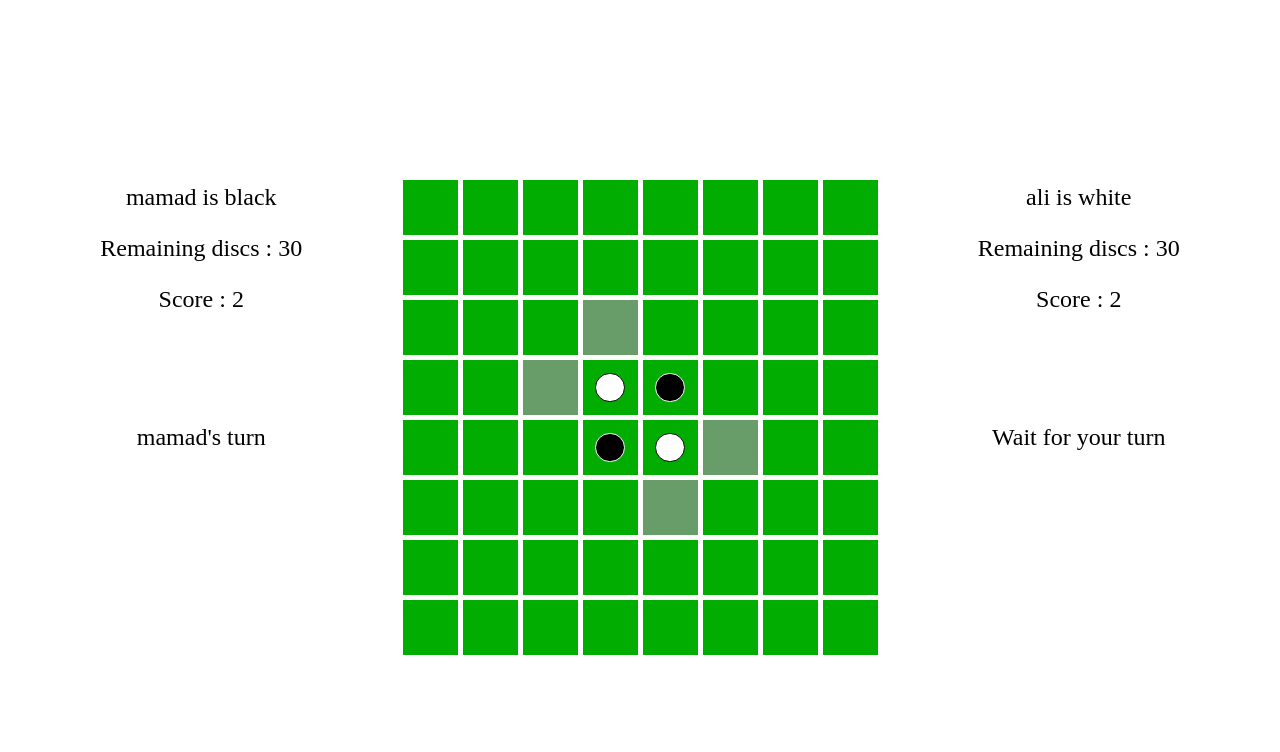
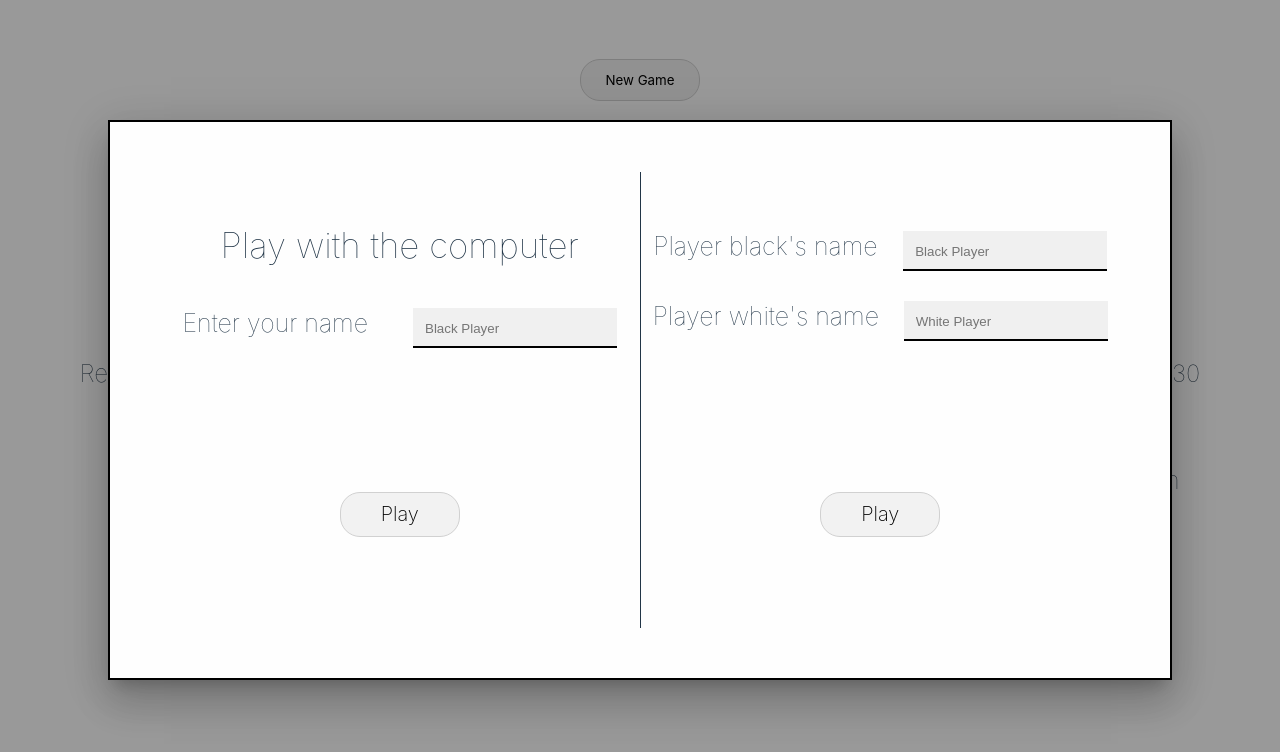
Before and after one commit to ah-youmk/othello-react, a React (Vite) app: page / in a window 1280 px wide. Shown: the top 752 px of the page. Built offline with nearby package versions, Linux system fonts and the light colour scheme.

Commit message:
Fixed some bugs, styled the app and added the start component

```diff
--- a/src/components/Board.jsx
+++ b/src/components/Board.jsx
@@ -1,23 +1,22 @@
 import Position from './Position';
 import PlayerInfo from './PlayerInfo';
 import styles from './Board.module.css';
-import positionStyles from './Position.module.css';
 import { Player, playerBlack, playerWhite } from '../js/playerStatus';
 import { useState, useEffect } from 'react';
-import { contains, playerLegalMoves } from '../js/logic';
+import { playerLegalMoves } from '../js/logic';
 import updateState, { saveSession } from '../js/updateState';
+import StartPopup from './StartPopup';
 
 const columns = [1, 2, 3, 4, 5, 6, 7, 8];
 const rows = [1, 2, 3, 4, 5, 6, 7, 8];
-
-let isAi = false;
 
 export default function Board() {
   const [hasEnded, setHasEnded] = useState(false);
   const [blackPlayer, setBlackPlayer] = useState(playerBlack);
   const [whitePlayer, setWhitePlayer] = useState(playerWhite);
   const [pLegalMoves, setPLegalMoves] = useState([]);
-  let divStyle;
+  const [togglePopup, setTogglePopup] = useState(true);
+  const [isAi, setIsAi] = useState(false);
   let draw = false;
 
   if (blackPlayer.disc <= 0 && blackPlayer.turn) {
@@ -46,19 +45,20 @@ export default function Board() {
   useEffect(() => {
     if (blackPlayer.disc === 0 && whitePlayer.disc === 0) {
       setHasEnded(true);
-      divStyle = positionStyles.position;
+      setPLegalMoves([]);
       if (blackPlayer.score > whitePlayer.score) blackPlayer.hasWon = true;
       else if (blackPlayer.score < whitePlayer.score) whitePlayer.hasWon = true;
       else draw = true;
-      saveSession(whitePlayer, blackPlayer);
+      saveSession(whitePlayer, blackPlayer, isAi);
       return;
     }
     if (blackPlayer.score === 0 || whitePlayer.score === 0) {
       setHasEnded(true);
+      setPLegalMoves([]);
       if (blackPlayer.score > whitePlayer.score) blackPlayer.hasWon = true;
       else if (blackPlayer.score < whitePlayer.score) whitePlayer.hasWon = true;
       else draw = true;
-      saveSession(whitePlayer, blackPlayer);
+      saveSession(whitePlayer, blackPlayer, isAi);
       return;
     }
 
@@ -66,20 +66,22 @@ export default function Board() {
       const tempLegalMoves = playerLegalMoves(whitePlayer, blackPlayer);
       if (blackPlayer.disc <= 0 && tempLegalMoves.length === 0) {
         setHasEnded(true);
+        setPLegalMoves([]);
         if (blackPlayer.score > whitePlayer.score) blackPlayer.hasWon = true;
         else if (blackPlayer.score < whitePlayer.score)
           whitePlayer.hasWon = true;
         else draw = true;
-        saveSession(whitePlayer, blackPlayer);
+        saveSession(whitePlayer, blackPlayer, isAi);
         return;
       }
       if (pLegalMoves.length <= 0 && tempLegalMoves.length === 0) {
         setHasEnded(true);
+        setPLegalMoves([]);
         if (blackPlayer.score > whitePlayer.score) blackPlayer.hasWon = true;
         else if (blackPlayer.score < whitePlayer.score)
           whitePlayer.hasWon = true;
         else draw = true;
-        saveSession(whitePlayer, blackPlayer);
+        saveSession(whitePlayer, blackPlayer, isAi);
         return;
       }
       setPLegalMoves(() => playerLegalMoves(blackPlayer, whitePlayer));
@@ -87,25 +89,32 @@ export default function Board() {
       const tempLegalMoves = playerLegalMoves(blackPlayer, whitePlayer);
       if (whitePlayer.disc <= 0 && tempLegalMoves.length === 0) {
         setHasEnded(true);
+        setPLegalMoves([]);
         if (blackPlayer.score > whitePlayer.score) blackPlayer.hasWon = true;
         else if (blackPlayer.score < whitePlayer.score)
           whitePlayer.hasWon = true;
         else draw = true;
-        saveSession(whitePlayer, blackPlayer);
+        saveSession(whitePlayer, blackPlayer, isAi);
         return;
       }
       if (pLegalMoves.length <= 0 && tempLegalMoves.length === 0) {
         setHasEnded(true);
+        setPLegalMoves([]);
         if (blackPlayer.score > whitePlayer.score) blackPlayer.hasWon = true;
         else if (blackPlayer.score < whitePlayer.score)
           whitePlayer.hasWon = true;
         else draw = true;
-        saveSession(whitePlayer, blackPlayer);
+        saveSession(whitePlayer, blackPlayer, isAi);
         return;
       }
       setPLegalMoves(() => playerLegalMoves(whitePlayer, blackPlayer));
     }
-    if (sessionStorage.getItem('playerwPositions')) {
+    if (
+      sessionStorage.getItem('playerwPositions') ||
+      JSON.parse(sessionStorage.getItem('togglePopup'))
+    ) {
+      setIsAi(JSON.parse(sessionStorage.getItem('isAi')));
+      setTogglePopup(!JSON.parse(sessionStorage.getItem('togglePopup')));
       const newWhite = new Player(
         sessionStorage.getItem('playerwName'),
         JSON.parse(sessionStorage.getItem('playerwPositions')),
@@ -116,7 +125,10 @@ export default function Board() {
       newWhite.setHasWon(JSON.parse(sessionStorage.getItem('playerwHasWon')));
       setWhitePlayer(newWhite);
     }
-    if (sessionStorage.getItem('playerbPositions')) {
+    if (
+      sessionStorage.getItem('playerbPositions') ||
+      JSON.parse(sessionStorage.getItem('togglePopup'))
+    ) {
       const newBlack = new Player(
         sessionStorage.getItem('playerbName'),
         JSON.parse(sessionStorage.getItem('playerbPositions')),
@@ -142,21 +154,28 @@ export default function Board() {
   return (
     <>
       <div className={styles.container}>
-        <PlayerInfo player={blackPlayer} hasEnded={hasEnded} draw={draw} />
+        <PlayerInfo
+          player={blackPlayer}
+          hasEnded={hasEnded}
+          draw={draw}
+          playerDiv={styles.playerBlackStats}
+        />
 
         <div className={styles.boardContainer}>
+          <div className={styles.newGame}>
+            <button
+              onClick={() => {
+                setTogglePopup(true);
+              }}
+            >
+              New Game
+            </button>
+          </div>
+          <div className={styles.boardLayout}>
             <div className={styles.board}>
               {rows.map((row, indexR) =>
                 columns.map((column, indexC) => {
                   const uniqueID = `${indexR}` + `${indexC}`;
-                if (
-                  contains(pLegalMoves, { col: column, row: row }) &&
-                  !hasEnded
-                ) {
-                  divStyle = positionStyles.previewPosition;
-                } else {
-                  divStyle = positionStyles.position;
-                }
                   return (
                     <Position
                       key={uniqueID}
@@ -175,17 +194,32 @@ export default function Board() {
                           setWhitePlayer
                         )
                       }
-                    divStyle={divStyle}
+                      pLegalMoves={pLegalMoves}
                       hasEnded={hasEnded}
+                      playerblackTurn={blackPlayer.turn}
                     />
                   );
                 })
               )}
             </div>
           </div>
+        </div>
 
-        <PlayerInfo player={whitePlayer} hasEnded={hasEnded} draw={draw} />
+        <PlayerInfo
+          player={whitePlayer}
+          hasEnded={hasEnded}
+          draw={draw}
+          playerDiv={styles.playerWhiteStats}
+        />
       </div>
+      {togglePopup ? (
+        <StartPopup
+          setTogglePopup={setTogglePopup}
+          setBlackPlayer={setBlackPlayer}
+          setWhitePlayer={setWhitePlayer}
+          setIsAi={setIsAi}
+        />
+      ) : null}
     </>
   );
 }
--- a/src/components/Board.module.css
+++ b/src/components/Board.module.css
@@ -1,5 +1,12 @@
 body {
   margin: 0;
+  color: #213547;
+  font-family: 'Inter var experimental', 'Inter var', 'Inter', ui-sans-serif,
+    system-ui, -apple-system, BlinkMacSystemFont, 'Segoe UI', Roboto,
+    'Helvetica Neue', Helvetica, Arial, 'Noto Sans', sans-serif,
+    'Apple Color Emoji', 'Segoe UI Emoji', 'Segoe UI Symbol', 'Noto Color Emoji';
+  font-size: 16px;
+  font-weight: 100;
 }
 
 .container {
@@ -10,51 +17,96 @@ body {
 
 .boardContainer {
   display: flex;
+  flex-direction: column;
+  justify-content: space-evenly;
+  flex: 2;
 }
 
 .board {
   display: grid;
-  height: 440px;
+  height: 475px;
+  width: 475px;
+  padding: 8px;
+  margin: auto;
+  border-radius: 8px;
   grid-template-columns: repeat(8, 55px);
   grid-template-rows: repeat(8, 55px);
-  margin: auto;
   gap: 5px;
+  flex: 4;
+  background-color: #242424;
+}
+
+.boardLayout {
+  flex: 4;
+}
+
+.newGame {
+  display: flex;
+  justify-content: center;
+  align-items: center;
+  flex: 1;
+}
+
+.newGame button {
+  width: 120px;
+  height: 42px;
+  border: 1px solid #d1d1d1;
+  background-color: #f2f2f2;
+  border-radius: 20px;
+  transition: background-color 0.25s ease-in-out;
+  font-family: 'Inter var experimental', 'Inter var', 'Inter', ui-sans-serif,
+    system-ui, -apple-system, BlinkMacSystemFont, 'Segoe UI', Roboto,
+    'Helvetica Neue', Helvetica, Arial, 'Noto Sans', sans-serif,
+    'Apple Color Emoji', 'Segoe UI Emoji', 'Segoe UI Symbol', 'Noto Color Emoji';
+}
+
+.newGame button:hover {
+  cursor: pointer;
+  background-color: #e5e5e5;
+  transition: background-color 0.25s ease-in-out;
 }
 
 .playerBlackStats {
   display: flex;
   flex: 1;
+  align-items: center;
+  justify-content: flex-end;
 }
 
 .playerWhiteStats {
   display: flex;
   flex: 1;
+  align-items: center;
+  justify-content: flex-start;
 }
 
 .playerStats {
   width: 80%;
-  height: 60vh;
-  margin: auto;
   display: flex;
   flex-direction: column;
 }
 
 .playerName {
+  display: flex;
+  flex-direction: column;
+  justify-content: space-evenly;
   width: 100%;
   height: 30vh;
   text-align: center;
 }
 
-.playerName p {
+.playerName div {
   font-size: 1.5rem;
 }
 
 .playerTurn {
+  display: flex;
   width: 100%;
   height: 30vh;
+  justify-content: center;
   text-align: center;
 }
 
-.playerTurn p {
+.playerTurn div {
   font-size: 1.5rem;
 }
--- a/src/components/Piece.jsx
+++ b/src/components/Piece.jsx
@@ -1,12 +1,16 @@
 import styles from './Piece.module.css';
 
-export default function Piece({ color }) {
+export default function Piece({ color, prev }) {
   return (
     <>
-      {color === 'white' ? (
+      {color === 'white' && !prev ? (
         <div className={styles.whitePiece}></div>
+      ) : color === 'black' && !prev ? (
+        <div className={styles.blackPiece}></div>
+      ) : color === 'white' && prev ? (
+        <div className={styles.whitePrev}></div>
       ) : (
-        <div className={styles.blackPiece}></div>
+        <div className={styles.blackPrev}></div>
       )}
     </>
   );
--- a/src/components/Piece.module.css
+++ b/src/components/Piece.module.css
@@ -13,3 +13,21 @@
   border-radius: 50%;
   border: 0.1rem solid #fff;
 }
+
+.whitePrev {
+  width: 50%;
+  height: 50%;
+  background-color: #fff;
+  border-radius: 50%;
+  border: 0.1rem solid #000;
+  opacity: 0.5;
+}
+
+.blackPrev {
+  width: 50%;
+  height: 50%;
+  background-color: #000;
+  border-radius: 50%;
+  border: 0.1rem solid #fff;
+  opacity: 0.5;
+}
--- a/src/components/PlayerInfo.jsx
+++ b/src/components/PlayerInfo.jsx
@@ -1,32 +1,30 @@
 import styles from './Board.module.css';
 
-export default function PlayerInfo({ player, hasEnded, draw }) {
-  const playerWon = <p>{player.name} has won</p>;
-  const playerLost = <p>{player.name} has lost</p>;
+export default function PlayerInfo({ player, hasEnded, draw, playerDiv }) {
+  const playerWon = <div>{player.name} has won</div>;
+  const playerLost = <div>{player.name} has lost</div>;
   return (
     <>
-      <div className={styles.playerBlackStats}>
+      <div className={playerDiv}>
         <div className={styles.playerStats}>
           <div className={styles.playerName}>
-            <p>
+            <div>
               {player.name} is {player.type}
-            </p>
-            <p>Remaining discs : {player.disc}</p>
-            <p>Score : {player.score}</p>
-            {hasEnded && player.hasWon ? (
-              playerWon
-            ) : hasEnded && !player.hasWon ? (
-              playerLost
-            ) : hasEnded && draw ? (
-              <p>draw</p>
+            </div>
+            <div> Remaining discs : {player.disc}</div>
+            <div>Score : {player.score}</div>
+            {player.turn && !hasEnded ? (
+              <div>{player.name}'s turn</div>
+            ) : !player.turn && !hasEnded ? (
+              <div>Wait for your turn</div>
             ) : null}
-          </div>
-          <div className={styles.playerTurn}>
-            {player.turn && !hasEnded ? (
-              <p>{player.name}'s turn</p>
-            ) : !player.turn && !hasEnded ? (
-              <p>Wait for your turn</p>
-            ) : null}
+            {hasEnded && player.hasWon
+              ? playerWon
+              : hasEnded && !player.hasWon
+              ? playerLost
+              : hasEnded && draw
+              ? draw
+              : null}
           </div>
         </div>
       </div>
--- a/src/components/Position.jsx
+++ b/src/components/Position.jsx
@@ -1,13 +1,16 @@
 import Piece from './Piece';
+import styles from './Position.module.css';
 
 export default function Position({
   column,
   row,
   players,
   updateBoard,
-  divStyle,
+  pLegalMoves,
   hasEnded,
+  playerblackTurn,
 }) {
+  const type = playerblackTurn ? 'black' : 'white';
   let isFilled = false;
   const clickHandler = (e) => {
     e.preventDefault();
@@ -18,16 +21,21 @@ export default function Position({
   };
 
   return (
-    <div className={divStyle} onClick={clickHandler}>
+    <div className={styles.position} onClick={clickHandler}>
       {players.map((player) =>
         player.positions.map((position, index) => {
           if (!(position.col === column && position.row === row)) {
             return;
           }
           isFilled = true;
-          return <Piece key={index} color={player.type} />;
+          return <Piece key={index} color={player.type} prev={false} />;
         })
       )}
+      {pLegalMoves.map((pos, index) => {
+        if (pos.col === column && pos.row === row) {
+          return <Piece key={index} color={type} prev={true} />;
+        }
+      })}
     </div>
   );
 }
--- a/src/components/Position.module.css
+++ b/src/components/Position.module.css
@@ -1,19 +1,8 @@
 .position {
   display: flex;
-  background-color: #00ad00;
+  background-color: #009900;
   justify-content: center;
   align-items: center;
-}
-
-.previewPosition {
-  display: flex;
-  background-color: hsl(120, 21%, 51%);
-  justify-content: center;
-  align-items: center;
-}
-
-.previewPosition:hover {
-  cursor: pointer;
 }
 
 .position:hover {
--- /dev/null
+++ b/src/components/StartPopup.jsx
@@ -0,0 +1,116 @@
+import { useState } from 'react';
+import styles from './modal.module.css';
+import { Player } from '../js/playerStatus';
+import { saveSession } from '../js/updateState';
+
+export default function StartPopup({
+  setTogglePopup,
+  setBlackPlayer,
+  setWhitePlayer,
+  setIsAi,
+}) {
+  const [blackPlayerName, setPlayerBlackName] = useState('');
+  const [whitePlayerName, setPlayerWhiteName] = useState('');
+
+  const aiPlay = () => {
+    const ai = new Player(
+      'Computer',
+      [
+        { col: 4, row: 4 },
+        { col: 5, row: 5 },
+      ],
+      'white'
+    );
+    const blackPlayer = new Player(
+      blackPlayerName,
+      [
+        { col: 4, row: 5 },
+        { col: 5, row: 4 },
+      ],
+      'black'
+    );
+    blackPlayer.setTurn(true);
+    setIsAi(true);
+    setBlackPlayer(blackPlayer);
+    setWhitePlayer(ai);
+    saveSession(ai, blackPlayer, true);
+    console.log(JSON.parse(sessionStorage.getItem('isAi')));
+    setTogglePopup(false);
+  };
+  const twoPlayer = () => {
+    const whitePlayer = new Player(
+      whitePlayerName,
+      [
+        { col: 4, row: 4 },
+        { col: 5, row: 5 },
+      ],
+      'white'
+    );
+    const blackPlayer = new Player(
+      blackPlayerName,
+      [
+        { col: 4, row: 5 },
+        { col: 5, row: 4 },
+      ],
+      'black'
+    );
+    blackPlayer.setTurn(true);
+    setIsAi(false);
+    setBlackPlayer(blackPlayer);
+    setWhitePlayer(whitePlayer);
+    saveSession(whitePlayer, blackPlayer, false);
+    setTogglePopup(false);
+  };
+
+  return (
+    <>
+      <div className={styles.modal}>
+        <div className={styles.modal_content}>
+          <div className={styles.ai_play}>
+            <div className={styles.ai_info}>
+              <div>
+                <span className={styles.ai_info_div_span}>
+                  Play with the computer
+                </span>
+              </div>
+              <br />
+              <div>
+                <span>Enter your name</span>
+                <input
+                  placeholder="Black Player"
+                  onChange={(e) => setPlayerBlackName(e.target.value)}
+                ></input>
+              </div>
+            </div>
+            <div className={styles.ai_info}>
+              <button onClick={aiPlay}>Play</button>
+            </div>
+          </div>
+          <div className={styles.two_player}>
+            <div className={styles.player_info}>
+              <div>
+                <span>Player black's name</span>
+                <input
+                  placeholder="Black Player"
+                  onChange={(e) => setPlayerBlackName(e.target.value)}
+                ></input>
+              </div>
+              <br />
+              <div>
+                <span>Player white's name</span>
+                <input
+                  placeholder="White Player"
+                  onChange={(e) => setPlayerWhiteName(e.target.value)}
+                ></input>
+              </div>
+            </div>
+
+            <div className={styles.player_info}>
+              <button onClick={twoPlayer}>Play</button>
+            </div>
+          </div>
+        </div>
+      </div>
+    </>
+  );
+}
--- /dev/null
+++ b/src/components/modal.module.css
@@ -0,0 +1,158 @@
+.modal {
+  display: hidden;
+  width: 100%;
+  height: 100%;
+  position: fixed;
+  z-index: 1;
+  overflow: auto;
+  top: 0;
+  left: 0;
+  background-color: rgba(0, 0, 0, 0.4);
+  padding-top: 120px;
+}
+
+.modal_content {
+  display: flex;
+  background-color: #fefefe;
+  margin: auto;
+  padding: 50px;
+  border: 2px solid #000;
+  width: 75%;
+  height: 57vh;
+  box-shadow: rgb(0 0 0 / 20%) 0px 11px 15px -7px,
+    rgb(0 0 0 / 14%) 0px 24px 38px 3px, rgb(0 0 0 / 12%) 0px 9px 46px 8px;
+  align-items: center;
+}
+
+.ai_play {
+  display: flex;
+  flex-direction: column;
+  height: 100%;
+  border-right: 1px solid #213547;
+  font-size: 35px;
+  flex: 1;
+  text-align: center;
+}
+
+.ai_info {
+  display: flex;
+  flex-direction: column;
+  height: 100%;
+  justify-content: center;
+  align-items: center;
+}
+
+.ai_info_div_span {
+  font-size: 35px;
+}
+
+.ai_info div {
+  display: flex;
+  width: 100%;
+  justify-content: space-around;
+  font-size: 25px;
+}
+
+.ai_info div input {
+  width: 180px;
+  height: 20px;
+  border: 0px;
+  background-color: #f0f0f0;
+  padding: 10px 12px 8px;
+  border-bottom: 2px solid black;
+  transition: 0.14s all ease-in-out;
+}
+
+.ai_play div button {
+  font-family: 'Inter var experimental', 'Inter var', 'Inter', ui-sans-serif,
+    system-ui, -apple-system, BlinkMacSystemFont, 'Segoe UI', Roboto,
+    'Helvetica Neue', Helvetica, Arial, 'Noto Sans', sans-serif,
+    'Apple Color Emoji', 'Segoe UI Emoji', 'Segoe UI Symbol', 'Noto Color Emoji';
+  width: 120px;
+  height: 45px;
+  font-size: 20px;
+  font-weight: 200;
+  border: 1px solid #d1d1d1;
+  background-color: #f2f2f2;
+  border-radius: 20px;
+  transition: background-color 0.25s ease-in-out;
+}
+
+.ai_play div button:hover {
+  cursor: pointer;
+  background-color: #e5e5e5;
+  transition: background-color 0.25s ease-in-out;
+}
+
+.ai_info div input:hover {
+  background-color: #dfdfdf;
+}
+
+.ai_info div input:focus {
+  outline: 0;
+  background-color: #f0f0f0;
+  border-bottom: 2px solid #1976d2;
+}
+
+.two_player {
+  font-size: 25px;
+  display: flex;
+  flex-direction: column;
+  flex: 1;
+  height: 100%;
+}
+
+.player_info {
+  display: flex;
+  flex-direction: column;
+  justify-content: center;
+  align-items: center;
+  flex: 1;
+}
+
+.player_info div {
+  display: flex;
+  width: 100%;
+  justify-content: space-around;
+}
+
+.player_info div input {
+  width: 180px;
+  height: 20px;
+  border: 0px;
+  background-color: #f0f0f0;
+  padding: 10px 12px 8px;
+  border-bottom: 2px solid black;
+  transition: 0.14s all ease-in-out;
+}
+
+.player_info div input:hover {
+  background-color: #dfdfdf;
+}
+
+.player_info div input:focus {
+  outline: 0;
+  background-color: #f0f0f0;
+  border-bottom: 2px solid #1976d2;
+}
+
+.player_info button {
+  font-family: 'Inter var experimental', 'Inter var', 'Inter', ui-sans-serif,
+    system-ui, -apple-system, BlinkMacSystemFont, 'Segoe UI', Roboto,
+    'Helvetica Neue', Helvetica, Arial, 'Noto Sans', sans-serif,
+    'Apple Color Emoji', 'Segoe UI Emoji', 'Segoe UI Symbol', 'Noto Color Emoji';
+  width: 120px;
+  height: 45px;
+  font-size: 20px;
+  font-weight: 200;
+  border: 1px solid #d1d1d1;
+  background-color: #f2f2f2;
+  border-radius: 20px;
+  transition: background-color 0.25s ease-in-out;
+}
+
+.player_info button:hover {
+  cursor: pointer;
+  background-color: #e5e5e5;
+  transition: background-color 0.25s ease-in-out;
+}
```
Also changed, not shown: src/js/updateState.js (+11 -9 lines). Lines whose indentation alone changed are shown as unchanged.
